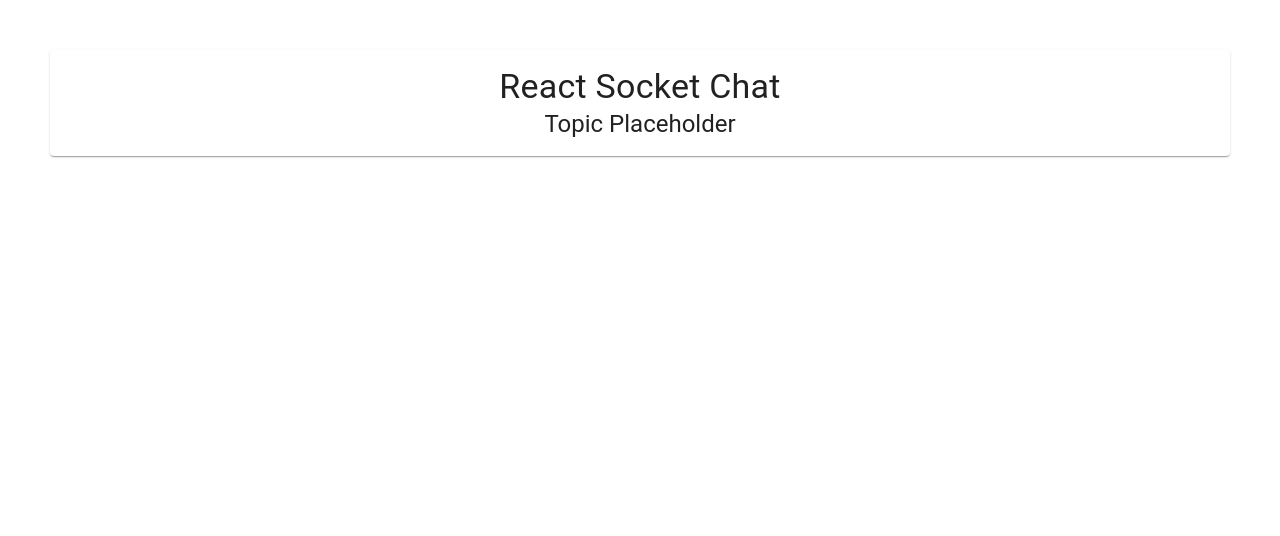
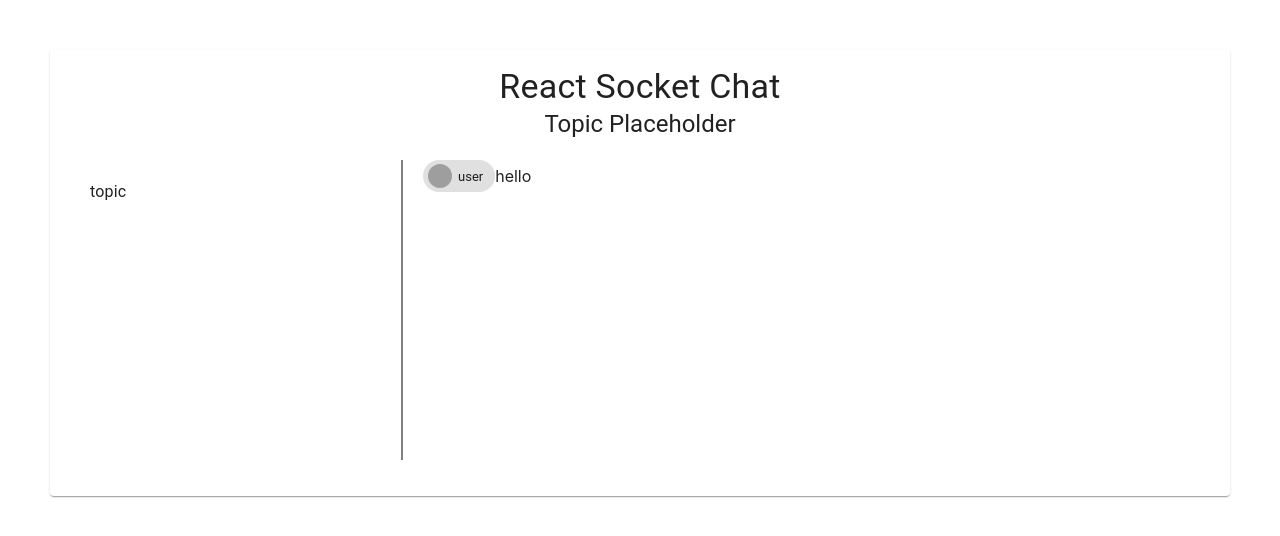
Before and after one commit to dbeattie/react-socket-chat, a React (Create React App) app: page / in a window 1280 px wide. Shown: the top 536 px of the page. Built offline with nearby package versions, Linux system fonts and the light colour scheme; grey boxes are pictures that could not be loaded.

Commit message:
add topics colum & chat bubbles

```diff
--- a/src/Dashboard.js
+++ b/src/Dashboard.js
@@ -3,6 +3,12 @@
 import { withStyles } from '@material-ui/core/styles';
 import Paper from '@material-ui/core/Paper';
 import Typography from '@material-ui/core/Typography';
+import List from '@material-ui/core/List';
+import ListItem from '@material-ui/core/ListItem';
+//import ListItemIcon from '@material-ui/core/ListItemIcon';
+import ListItemText from '@material-ui/core/ListItemText';
+import Avatar from '@material-ui/core/Avatar';
+import Chip from '@material-ui/core/Chip';
 
 const styles = theme => ({
   root: {
@@ -10,6 +16,26 @@
     margin: '50px',
     paddingTop: theme.spacing.unit * 2,
     paddingBottom: theme.spacing.unit * 2,
+  },
+  flex: {
+    display: 'flex',
+    alignItems: 'center'
+  },
+  topicsWindow: {
+    width: '30%',
+    height: '300px',
+    borderRight: '2px solid grey'
+  },
+  chatWindow: {
+    width: '70%',
+    height: '300px',
+    padding: '20px'
+  },
+  chatBox: {
+    width: '85%'
+  },
+  button: {
+    width: '15%'
   },
 });
 
@@ -26,6 +52,37 @@
         <Typography variant="h5" component="h5">
           Topic Placeholder
         </Typography>
+        <div className={classes.flex}>
+          <div className={classes.topicsWindow}>
+            <List>
+              {
+                ['topic'].map(topic => (
+                  <ListItem key={topic} button>
+                    <ListItemText primary={topic} />
+                  </ListItem>
+                ))
+              }
+            </List>
+          </div>
+          <div className={classes.chatWindow}>
+            {
+              [{from: 'user', msg: 'hello'}].map((chat, i) => (
+                <div className={classes.flex} key={i}>
+                  <Chip label={chat.from} avatar={<Avatar src="/static/images/avatar/1.jpg" />} />
+                  <Typography variant='p'>{chat.msg}</Typography>
+                </div>
+              ))
+            }
+          </div>
+        </div>
+        <div className={classes.flex}>
+          <div className={classes.chatBox}>
+
+          </div>
+          <div className={classes.button}>
+
+          </div>
+        </div>
       </Paper>
     </div>
     </div>
```
